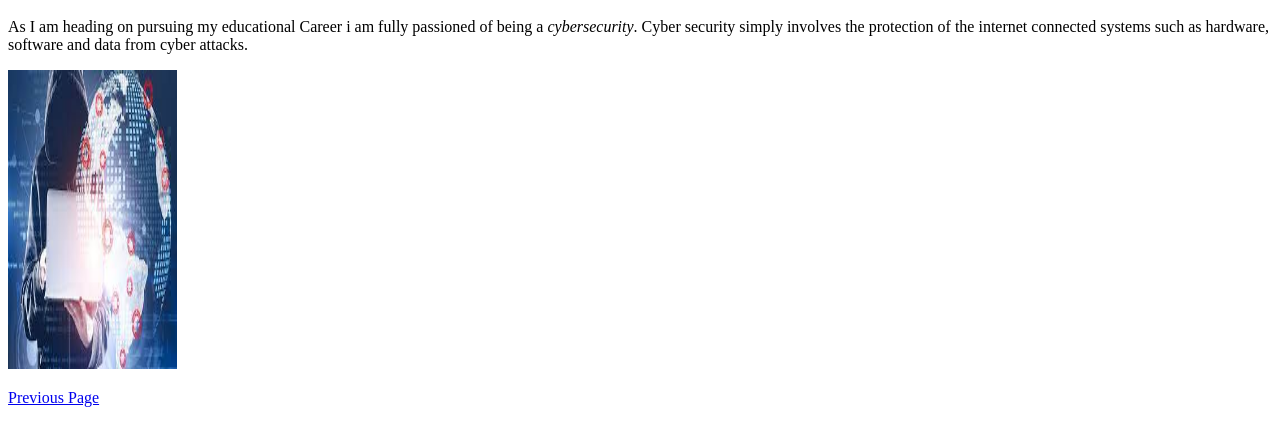
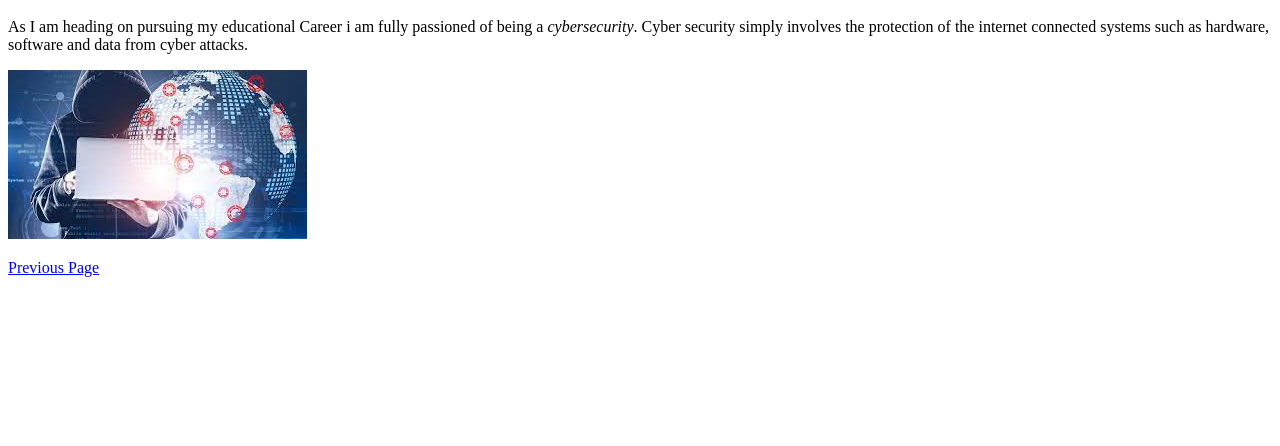
Before and after one commit to gunty89/gunty89.github.io, a plain HTML site: page more.html in a window 1280 px wide. Shown: the part 168-614 px from the top of the page. Drawn offline with Linux system fonts and the light colour scheme.

Commit message:
Update more.html

```diff
--- a/more.html
+++ b/more.html
@@ -25,7 +25,7 @@
        the protection of the internet connected systems such as hardware, software and data from cyber attacks.
 
     </p>
-    <img src="cyber.jpg" width = 169 height = 299>
+    <img src="cyber.jpg" width = 299 height = 169>
 
     <p color = #0288f5 ><a href="index.html">Previous Page</p>
 
```
